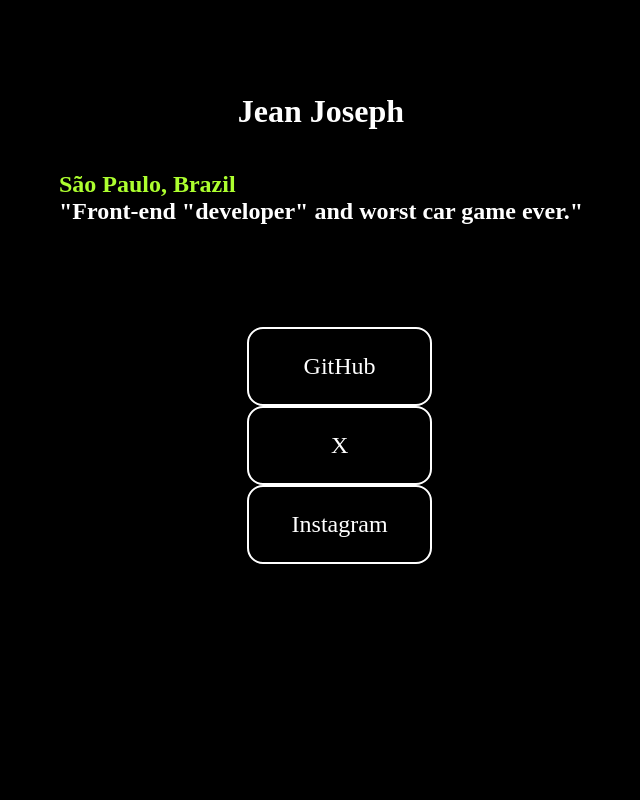
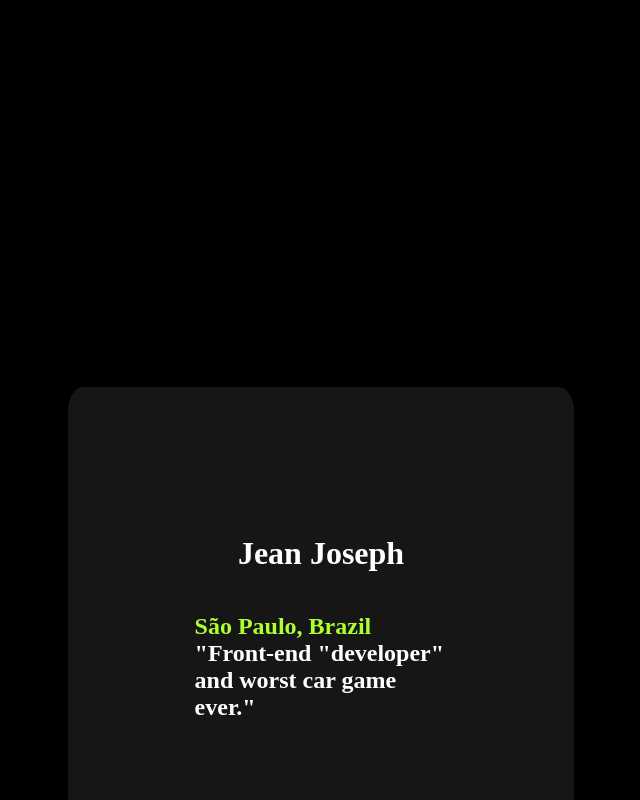
Before and after one commit to JeanJoseph128/newchalenge, a plain HTML site: page new chalenge/index.html in a window 1280 px wide. Shown: the top 800 px of the page, without its empty margins (319-959 px from the left). Drawn offline with Linux system fonts and the light colour scheme.

Commit message:
Add files via upload

```diff
--- a/new chalenge/style.css
+++ b/new chalenge/style.css
@@ -3,20 +3,29 @@
 body{
 
     background-color: black;
+    display: flex;
+    justify-content: center;
 }
 
 .main{
 
-    padding: 5% 15%;
+    background-color: rgb(22, 22, 22);
+    padding: 10%;
+    margin: 30%;
+    border-radius: 3%;
+
     display: flex;
     align-items: center;
     justify-content: space-between;
+
     gap: 82px;
     flex-direction: column;
 
 }
 
 .title{
+
+
 
     display: flex;
     flex-direction: column;
@@ -39,29 +48,42 @@ body{
     color: greenyellow;
 }
 
+.links{
+
+    display: flex;
+    flex-direction: column;
+    align-items: center;
+    gap: 16px;
+    width: 50%
+
+}
+
 .links__deco{
 
     display: flex;
     justify-content: center;
-    align-items: center;
+    text-align: center;
     text-decoration: none;
-    gap: px;
-    /* background-color: red; */
-    /* height: 20px; */
-    width: 90%;
+    gap: 10px;
+
+
+
+
     text-align: center;
     border-radius: 16px;
     font-size: 1.5rem;
     padding: 24px;
     color: white;
+    background-color: rgb(51, 50, 50);
 
     font-weight: 400;
-    border: 2px solid;
+
     transition: .5s;
 }
 
 .links__deco:hover{
 
     transform: scale(1.1);
-    color: greenyellow;
+    background-color: greenyellow;
+    color: black;
 }
```
